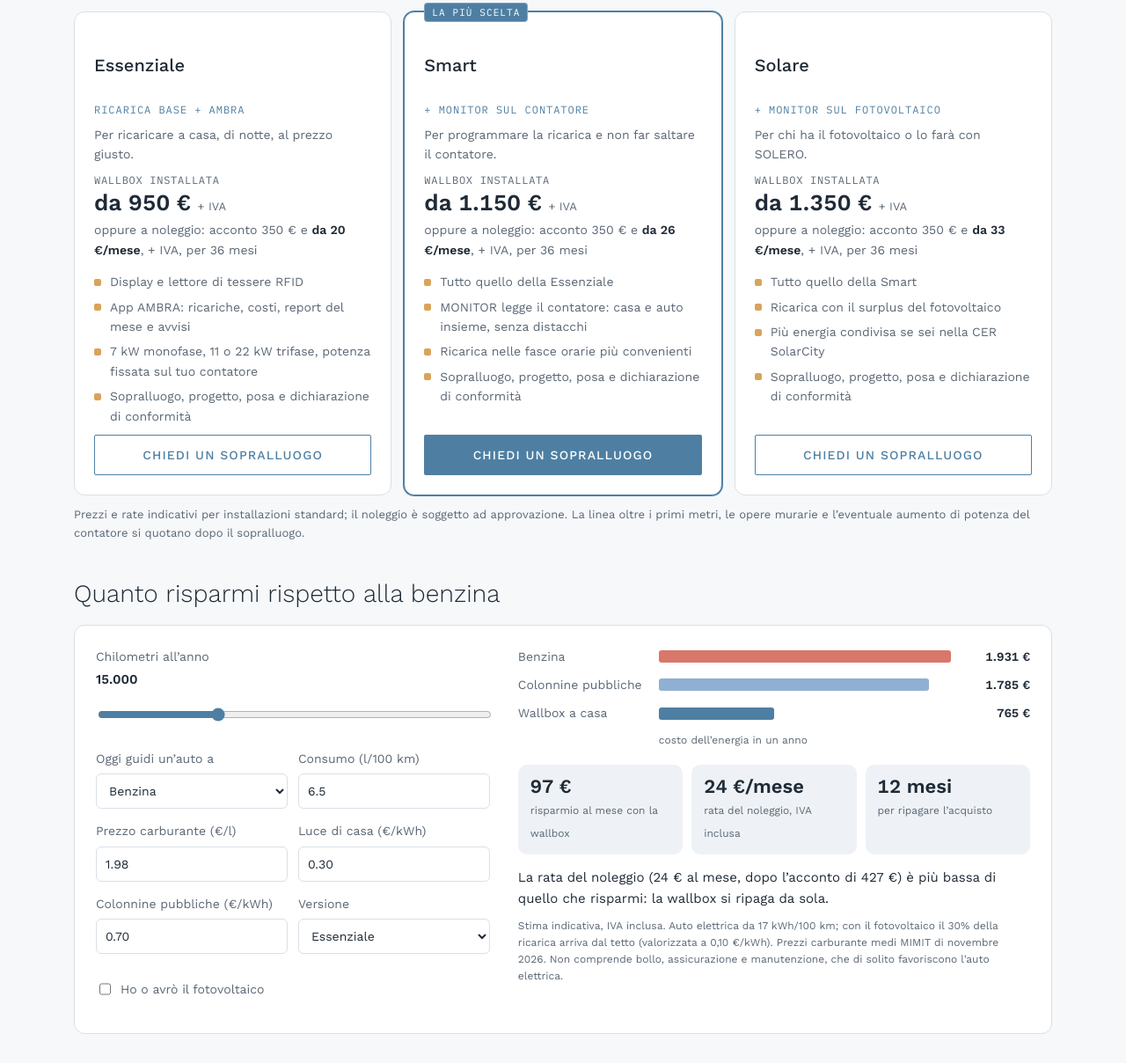
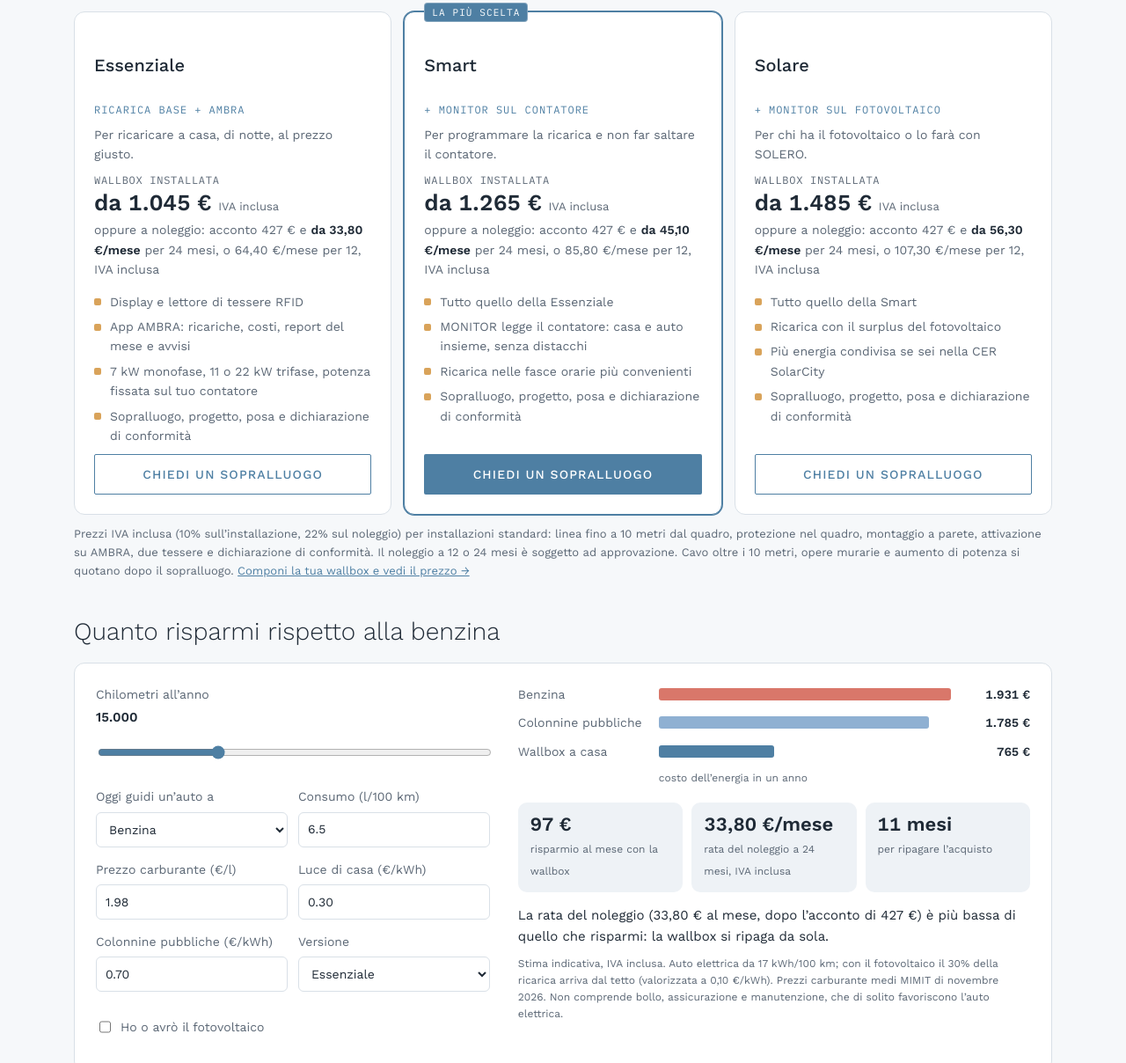
Before and after one commit to BabooEsco/ambra-promo, a plain HTML site: page index.html in a window 1280 px wide. Shown: the part 3400-4608 px from the top of the page at 88% size. Drawn offline with nearby package versions, Linux system fonts and the light colour scheme.

Commit message:
Scheda #casa del minisito: prezzi IVA inclusa e noleggio 12/24 mesi da wallbox/listino.js, link al configuratore
Co-Authored-By: Claude Fable 5.1 <noreply@anthropic.com>
Claude-Session: https://claude.ai/code/session_01DhTXBU8t25CzmtpEB52fWB

```diff
--- a/index.html
+++ b/index.html
@@ -425,8 +425,8 @@ dialog::backdrop{background:rgba(15,21,28,.55);backdrop-filter:blur(3px)}
           <h4>Essenziale</h4>
           <p class="brand">Ricarica base + AMBRA</p>
           <p class="for">Per ricaricare a casa, di notte, al prezzo giusto.</p>
-          <p class="price"><small>Wallbox installata</small>da 950 € <em>+ IVA</em></p>
-          <p class="rent">oppure a noleggio: acconto 350 € e <b>da 20 €/mese</b>, + IVA, per 36 mesi</p>
+          <p class="price"><small>Wallbox installata</small>da <span data-prezzo="Essenziale">1.045 €</span> <em>IVA inclusa</em></p>
+          <p class="rent">oppure a noleggio: acconto <span data-acconto>427 €</span> e <b>da <span data-rata="Essenziale" data-durata="24">33,80 €</span>/mese</b> per 24 mesi, o <span data-rata="Essenziale" data-durata="12">64,40 €</span>/mese per 12, IVA inclusa</p>
           <ul><li>Display e lettore di tessere RFID</li><li>App AMBRA: ricariche, costi, report del mese e avvisi</li><li>7 kW monofase, 11 o 22 kW trifase, potenza fissata sul tuo contatore</li><li>Sopralluogo, progetto, posa e dichiarazione di conformità</li></ul>
           <button class="btn btn-secondary" type="button" data-tier="Essenziale">Chiedi un sopralluogo</button>
         </article>
@@ -435,8 +435,8 @@ dialog::backdrop{background:rgba(15,21,28,.55);backdrop-filter:blur(3px)}
           <h4>Smart</h4>
           <p class="brand">+ MONITOR sul contatore</p>
           <p class="for">Per programmare la ricarica e non far saltare il contatore.</p>
-          <p class="price"><small>Wallbox installata</small>da 1.150 € <em>+ IVA</em></p>
-          <p class="rent">oppure a noleggio: acconto 350 € e <b>da 26 €/mese</b>, + IVA, per 36 mesi</p>
+          <p class="price"><small>Wallbox installata</small>da <span data-prezzo="Smart">1.265 €</span> <em>IVA inclusa</em></p>
+          <p class="rent">oppure a noleggio: acconto <span data-acconto>427 €</span> e <b>da <span data-rata="Smart" data-durata="24">45,10 €</span>/mese</b> per 24 mesi, o <span data-rata="Smart" data-durata="12">85,80 €</span>/mese per 12, IVA inclusa</p>
           <ul><li>Tutto quello della Essenziale</li><li>MONITOR legge il contatore: casa e auto insieme, senza distacchi</li><li>Ricarica nelle fasce orarie più convenienti</li><li>Sopralluogo, progetto, posa e dichiarazione di conformità</li></ul>
           <button class="btn btn-primary" type="button" data-tier="Smart">Chiedi un sopralluogo</button>
         </article>
@@ -444,13 +444,13 @@ dialog::backdrop{background:rgba(15,21,28,.55);backdrop-filter:blur(3px)}
           <h4>Solare</h4>
           <p class="brand">+ MONITOR sul fotovoltaico</p>
           <p class="for">Per chi ha il fotovoltaico o lo farà con SOLERO.</p>
-          <p class="price"><small>Wallbox installata</small>da 1.350 € <em>+ IVA</em></p>
-          <p class="rent">oppure a noleggio: acconto 350 € e <b>da 33 €/mese</b>, + IVA, per 36 mesi</p>
+          <p class="price"><small>Wallbox installata</small>da <span data-prezzo="Solare">1.485 €</span> <em>IVA inclusa</em></p>
+          <p class="rent">oppure a noleggio: acconto <span data-acconto>427 €</span> e <b>da <span data-rata="Solare" data-durata="24">56,30 €</span>/mese</b> per 24 mesi, o <span data-rata="Solare" data-durata="12">107,30 €</span>/mese per 12, IVA inclusa</p>
           <ul><li>Tutto quello della Smart</li><li>Ricarica con il surplus del fotovoltaico</li><li>Più energia condivisa se sei nella CER SolarCity</li><li>Sopralluogo, progetto, posa e dichiarazione di conformità</li></ul>
           <button class="btn btn-secondary" type="button" data-tier="Solare">Chiedi un sopralluogo</button>
         </article>
       </div>
-      <p class="tiers-note">Prezzi e rate indicativi per installazioni standard; il noleggio è soggetto ad approvazione. La linea oltre i primi metri, le opere murarie e l’eventuale aumento di potenza del contatore si quotano dopo il sopralluogo.</p>
+      <p class="tiers-note">Prezzi IVA inclusa (10% sull’installazione, 22% sul noleggio) per installazioni standard: linea fino a 10 metri dal quadro, protezione nel quadro, montaggio a parete, attivazione su AMBRA, due tessere e dichiarazione di conformità. Il noleggio a 12 o 24 mesi è soggetto ad approvazione. Cavo oltre i 10 metri, opere murarie e aumento di potenza si quotano dopo il sopralluogo. <a href="wallbox/#configura">Componi la tua wallbox e vedi il prezzo →</a></p>
 
 
       <h3 class="sub" style="margin-top:40px">Quanto risparmi rispetto alla benzina</h3>
@@ -477,7 +477,7 @@ dialog::backdrop{background:rgba(15,21,28,.55);backdrop-filter:blur(3px)}
           <div class="kbars" id="k-bars"></div>
           <div class="res">
             <div><b id="k-save">–</b><span>risparmio al mese con la wallbox</span></div>
-            <div><b id="k-rate">–</b><span>rata del noleggio, IVA inclusa</span></div>
+            <div><b id="k-rate">–</b><span>rata del noleggio a 24 mesi, IVA inclusa</span></div>
             <div><b id="k-pay">–</b><span>per ripagare l’acquisto</span></div>
           </div>
           <p class="say" id="k-say"></p>
@@ -486,7 +486,7 @@ dialog::backdrop{background:rgba(15,21,28,.55);backdrop-filter:blur(3px)}
       </div>
       <h3 class="sub" style="margin-top:40px">E in più, quando ti serve</h3>
       <div class="services">
-        <div class="svc"><h4>Noleggio a rata fissa</h4><p>Acconto di 350 € e poi 36 rate fisse: wallbox, installazione, AMBRA Casa, manutenzione e guasti compresi. A fine noleggio la wallbox resta tua.</p></div>
+        <div class="svc"><h4>Noleggio a rata fissa</h4><p>Acconto di 427 € e poi 12 o 24 rate fisse, IVA inclusa: wallbox, installazione, AMBRA Casa, manutenzione e guasti compresi. A fine noleggio la wallbox resta tua.</p></div>
         <div class="svc"><h4>Posto auto in condominio</h4><p>Linea dal tuo contatore fino al posto auto e comunicazione all’amministratore: ce ne occupiamo noi.</p></div>
         <div class="svc"><h4>MONITOR + AMBRA</h4><p>La ricarica intelligente: l’auto si carica con il sole, senza superare la potenza del contatore, nelle fasce orarie più convenienti e nelle ore di produzione della CER.</p></div>
         <div class="svc"><h4>AMBRA Casa</h4><p>Ogni ricarica nell’app AMBRA e un avviso se la wallbox si ferma, con l’assistenza BABOO da remoto. Compreso in tutte e tre le versioni.</p></div>
@@ -565,7 +565,7 @@ dialog::backdrop{background:rgba(15,21,28,.55);backdrop-filter:blur(3px)}
           <label>Versione di interesse
             <select id="f-fascia"><option value="">Non so, consigliatemi</option><option>Essenziale</option><option>Smart</option><option>Solare</option></select>
           </label>
-          <label class="check"><input id="f-noleggio" type="checkbox"><span>Mi interessa il noleggio a rata fissa per 36 mesi</span></label>
+          <label class="check"><input id="f-noleggio" type="checkbox"><span>Mi interessa il noleggio a rata fissa (12 o 24 mesi)</span></label>
           <label class="check"><input id="f-cer" type="checkbox"><span>Mi interessa entrare nella CER SolarCity</span></label>
           <label class="check"><input id="f-bonus" type="checkbox"><span>Mi interessa il contributo a fondo perso, quando il bando riapre</span></label>
         </div>
@@ -623,6 +623,7 @@ dialog::backdrop{background:rgba(15,21,28,.55);backdrop-filter:blur(3px)}
   </div>
 </dialog>
 
+<script src="wallbox/listino.js"></script>
 <script>
 const reduce = matchMedia('(prefers-reduced-motion: reduce)').matches;
 const fmt = s => Math.floor(s/60)+':'+String(Math.floor(s%60)).padStart(2,'0');
@@ -701,8 +702,12 @@ $('hero-play').addEventListener('click',()=>openPlayer(HERO));
 
 /* ===== CASA: calcolatore del risparmio ===== */
 (function(){
-  const TIERS={Essenziale:{p:950,r:20},Smart:{p:1150,r:26},Solare:{p:1350,r:33}}, IVA=1.22, EV=17, ACC=350;
-  const eu=n=>Math.round(n).toLocaleString('it-IT')+' €', g=id=>document.getElementById(id), num=id=>parseFloat(g(id).value)||0;
+  const L=window.LISTINO||{}, D=(L.noleggio||{}).predefinita||24, TIERS=Object.fromEntries(Object.entries(L.versioni||{Essenziale:{prezzo:1045,rate:{24:33.80}},Smart:{prezzo:1265,rate:{24:45.10}},Solare:{prezzo:1485,rate:{24:56.30}}}).map(([k,v])=>[k,{p:v.prezzo,r:v.rate[D]}])), EV=17, ACC=(L.noleggio||{}).acconto||427; // prezzi IVA inclusa da wallbox/listino.js
+  if(L.versioni){ const eI=n=>String(Math.round(n)).replace(/\B(?=(\d{3})+(?!\d))/g,'.')+' €', eD=n=>n.toLocaleString('it-IT',{minimumFractionDigits:2,maximumFractionDigits:2})+' €';
+    document.querySelectorAll('[data-prezzo]').forEach(el=>{const v=L.versioni[el.dataset.prezzo]; if(v) el.textContent=eI(v.prezzo)});
+    document.querySelectorAll('[data-rata]').forEach(el=>{const v=L.versioni[el.dataset.rata], d=el.dataset.durata||D; if(v&&v.rate[d]) el.textContent=eD(v.rate[d])});
+    document.querySelectorAll('[data-acconto]').forEach(el=>el.textContent=eI(L.noleggio.acconto)); }
+  const eu=n=>String(Math.round(n)).replace(/\B(?=(\d{3})+(?!\d))/g,'.')+' €', eu2=n=>n.toLocaleString('it-IT',{minimumFractionDigits:2,maximumFractionDigits:2})+' €', g=id=>document.getElementById(id), num=id=>parseFloat(g(id).value)||0;
   g('k-fuel').addEventListener('change',()=>{const b=g('k-fuel').value==='b'; g('k-cons').value=b?'6.5':'5.2'; g('k-pf').value=b?'1.98':'2.22'; run();});
   ['k-km','k-cons','k-pf','k-pe','k-pp','k-tier','k-fv'].forEach(id=>g(id).addEventListener('input',run));
   function run(){
@@ -713,11 +718,11 @@ $('hero-play').addEventListener('click',()=>openPlayer(HERO));
     const rows=[['ice',fuel,ice],['pub','Colonnine pubbliche',pub],['home','Wallbox a casa',home]]; if(fv) rows.push(['sun','Wallbox e sole',sun]);
     const mx=Math.max(...rows.map(r=>r[2]),1);
     g('k-bars').innerHTML=rows.map(([c,l,v])=>`<div class="kbar ${c}"><span>${l}</span><i style="width:${Math.max(2,v/mx*100)}%"></i><b>${eu(v)}</b></div>`).join('')+'<div class="kbar"><span></span><span style="font-size:12px">costo dell’energia in un anno</span><span></span></div>';
-    const best=fv?sun:home, save=(ice-best)/12, t=TIERS[g('k-tier').value], rate=t.r*IVA, price=t.p*IVA;
-    g('k-save').textContent=save>0?eu(save):'–'; g('k-rate').textContent=eu(rate)+'/mese';
+    const best=fv?sun:home, save=(ice-best)/12, t=TIERS[g('k-tier').value], rate=t.r, price=t.p;
+    g('k-save').textContent=save>0?eu(save):'–'; g('k-rate').textContent=eu2(rate)+'/mese';
     g('k-pay').textContent=save>0?(price/save<=60?Math.ceil(price/save)+' mesi':'oltre 5 anni'):'–';
     g('k-say').textContent=save<=0?'Con questi valori l’elettrica non conviene: proviamo a guardarli insieme al sopralluogo.'
-      : save>rate?`La rata del noleggio (${eu(rate)} al mese, dopo l’acconto di ${eu(ACC*IVA)}) è più bassa di quello che risparmi: la wallbox si ripaga da sola.`
+      : save>rate?`La rata del noleggio (${eu2(rate)} al mese, dopo l’acconto di ${eu(ACC)}) è più bassa di quello che risparmi: la wallbox si ripaga da sola.`
       : `Il risparmio copre ${Math.round(save/rate*100)}% della rata del noleggio; con più chilometri o con il fotovoltaico la wallbox si ripaga da sola.`;
   }
   run();
@@ -851,7 +856,7 @@ $('lead-form').addEventListener('submit',async e=>{
   if(aud==='casa'){
     const fascia=v('f-fascia')||'da consigliare', noleggio=$('f-noleggio').checked, cer=$('f-cer').checked, bonus=$('f-bonus').checked;
     Object.assign(payload,{versione:fascia,noleggio,cer,bonus});
-    const extra=[`Versione: ${fascia}`, noleggio?'Interessato al noleggio 36 mesi':'', cer?'Interessato alla CER SolarCity':'', bonus?'Interessato al contributo a fondo perso':''].filter(Boolean).join(' · ');
+    const extra=[`Versione: ${fascia}`, noleggio?'Interessato al noleggio (12 o 24 mesi)':'', cer?'Interessato alla CER SolarCity':'', bonus?'Interessato al contributo a fondo perso':''].filter(Boolean).join(' · ');
     payload.messaggio=[extra,payload.messaggio].filter(Boolean).join('\n\n');
   }
   const mailBody=[`Nome: ${payload.nome}`,`${a.az}: ${payload.azienda||'-'}`,`Telefono: ${payload.telefono}`,`Email: ${payload.email}`,`Zona: ${payload.zona}`,'',payload.messaggio||''].join('\n');
```
